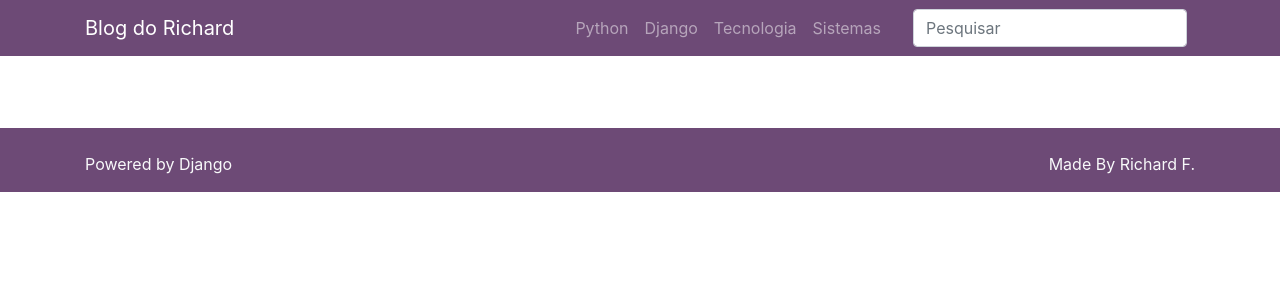
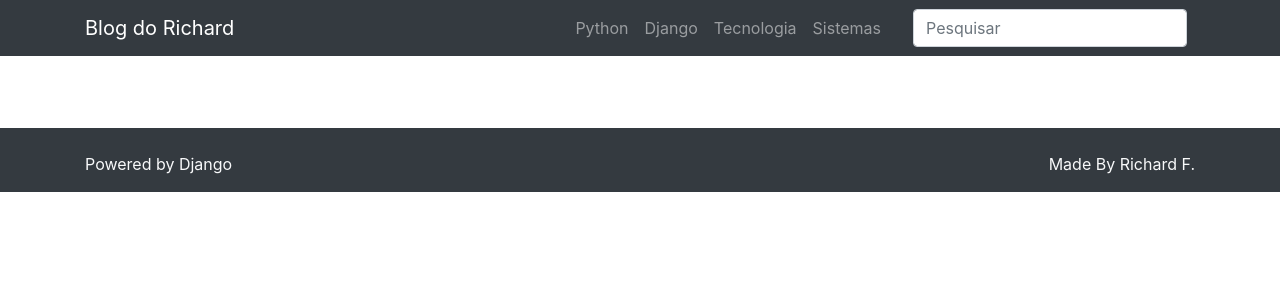
Before and after one commit to richardiwnl/django-blog, a Django app: page / in a window 1280 px wide. Shown: the top 300 px of the page. Run offline with Django 4.2, Linux system fonts and the light colour scheme; data that the repository does not hold is empty; some libraries are stand-ins or nearby versions.

Commit message:
changing colors

```diff
--- a/posts/templates/posts/index.html
+++ b/posts/templates/posts/index.html
@@ -23,7 +23,7 @@ Início
 
                 <div class="card-body">
                     <h5 class="card-title">
-                        <a href="{% url 'post_detalhes' post.id %}">
+                        <a class="text-dark" href="{% url 'post_detalhes' post.id %}">
                             {{ post.titulo_post }}
                         </a>
                     </h5>
--- a/posts/templates/posts/post_detalhes.html
+++ b/posts/templates/posts/post_detalhes.html
@@ -68,7 +68,7 @@
                     {{ form }}
                         <td colspan="2">
                             {% include 'parciais/_messages.html' %}
-                            <input id="envia_comentario" type="submit" class="btn btn-primary"
+                            <input id="envia_comentario" type="submit" class="btn btn-dark"
                                 value="Enviar">
                         </td>
                     </tr>
--- a/templates/parciais/_footer.html
+++ b/templates/parciais/_footer.html
@@ -1,7 +1,7 @@
 {% load static %}
 
 <!--_footer.html-->
-<footer class="bg-primary text-light">
+<footer class="bg-dark text-light">
     <div class="container navbar-dark pt-4 mt-5">
         <div class="row">
             <div class="col">
--- a/templates/parciais/_nav.html
+++ b/templates/parciais/_nav.html
@@ -1,5 +1,5 @@
 <!--_nav.html-->
-<nav class="navbar navbar-expand-lg navbar-dark bg-primary static-top">
+<nav class="navbar navbar-expand-lg navbar-dark bg-dark static-top">
     <div class="container">
         <a class="navbar-brand" href="{% url 'index' %}">Blog do Richard</a>
         <button class="navbar-toggler" type="button" data-toggle="collapse" data-target="#navbarResponsive"
```
